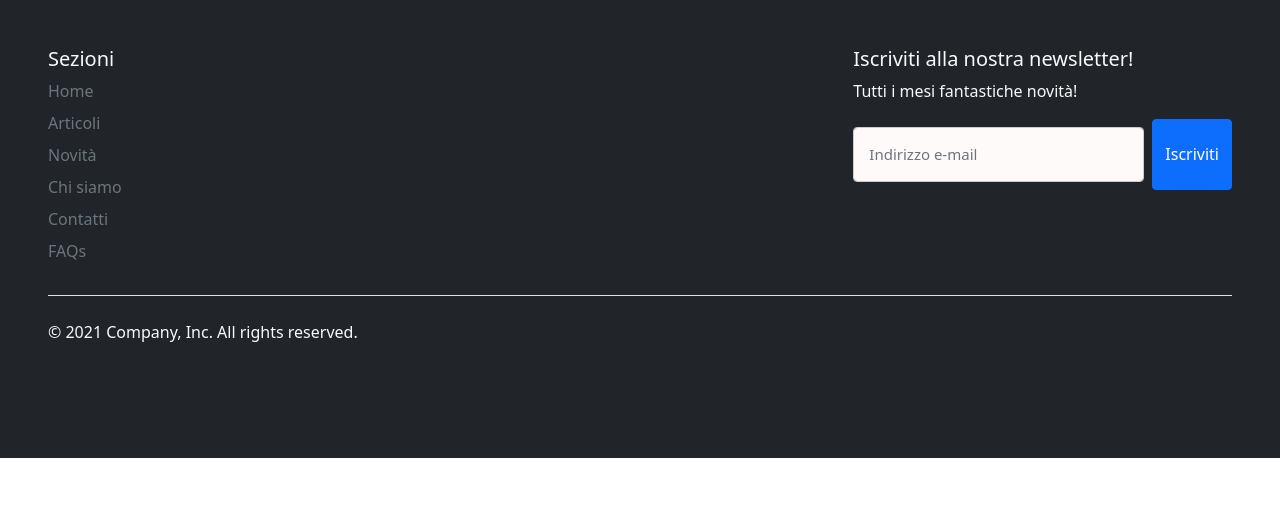
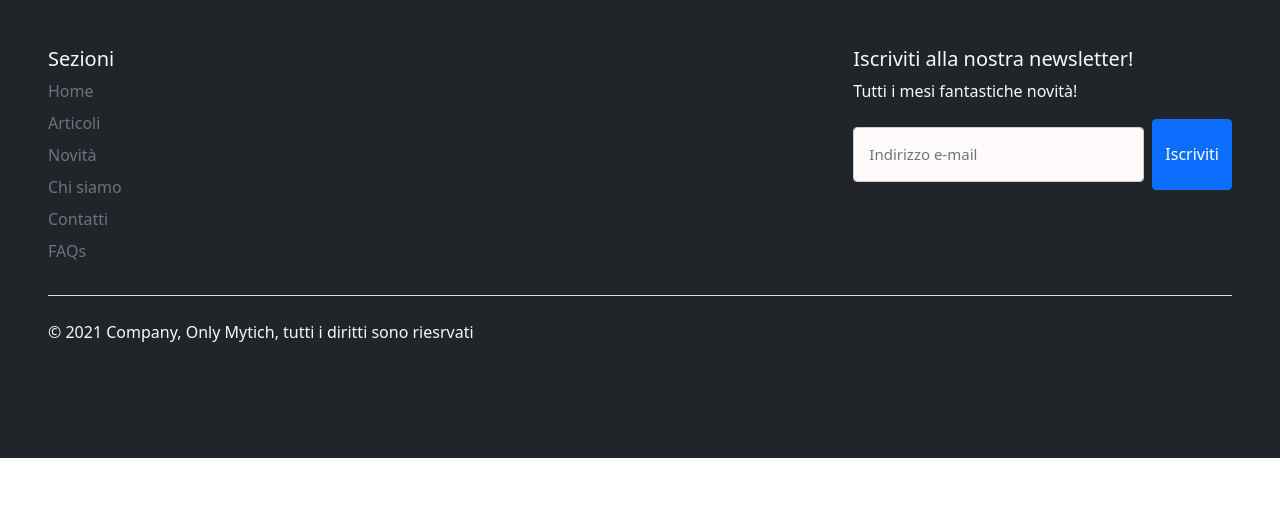
Before and after one commit to NicolaChiesa/PROGETTO_SAW, a PHP site: page /Core/NonAutenticato.php in a window 1280 px wide. Shown: the part 162-673 px from the top of the page. Run offline with PHP 8.4, Linux system fonts and the light colour scheme; some libraries are stand-ins or nearby versions.

Commit message:
Update Footer.php

```diff
--- a/es10/Templates/Footer.php
+++ b/es10/Templates/Footer.php
@@ -27,7 +27,7 @@
       </div>
 
       <div class="d-flex justify-content-between py-4 my-4 border-top text-light">
-        <p>&copy; 2021 Company, Inc. All rights reserved.</p>
+        <p>&copy; 2021 Company, Only Mytich, tutti i diritti sono riesrvati</p>
         <ul class="list-unstyled d-flex">
           <li class="ms-3"><a class="link-light" href="#"><i class="bi bi-twitter"></i></a></li>
           <li class="ms-3"><a class="link-dark" href="#"><svg class="bi" width="24" height="24"><use xlink:href="#instagram"/></svg></a></li>
```
